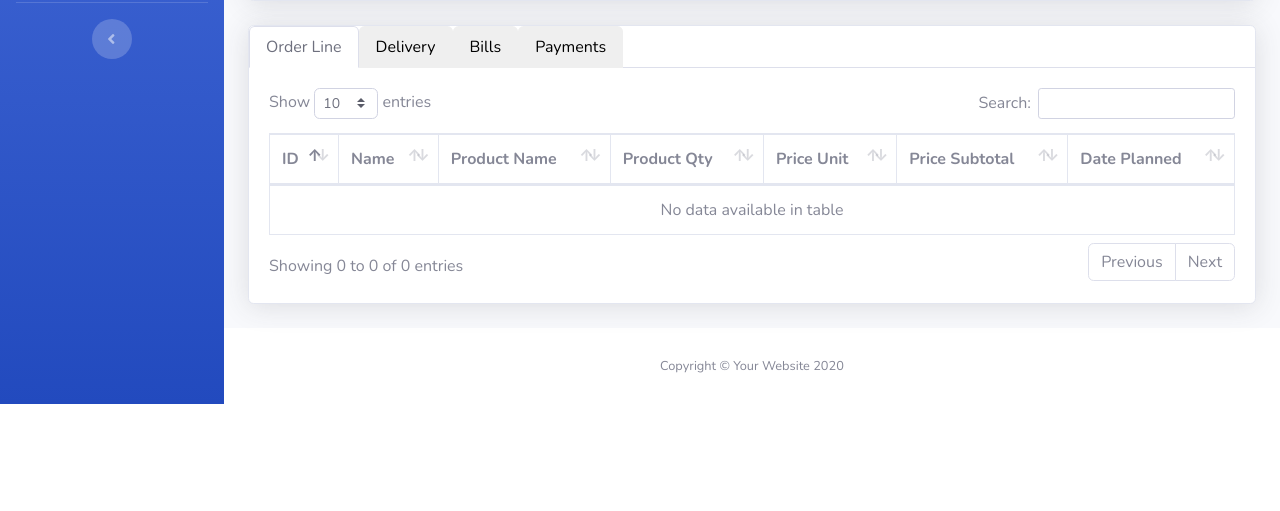
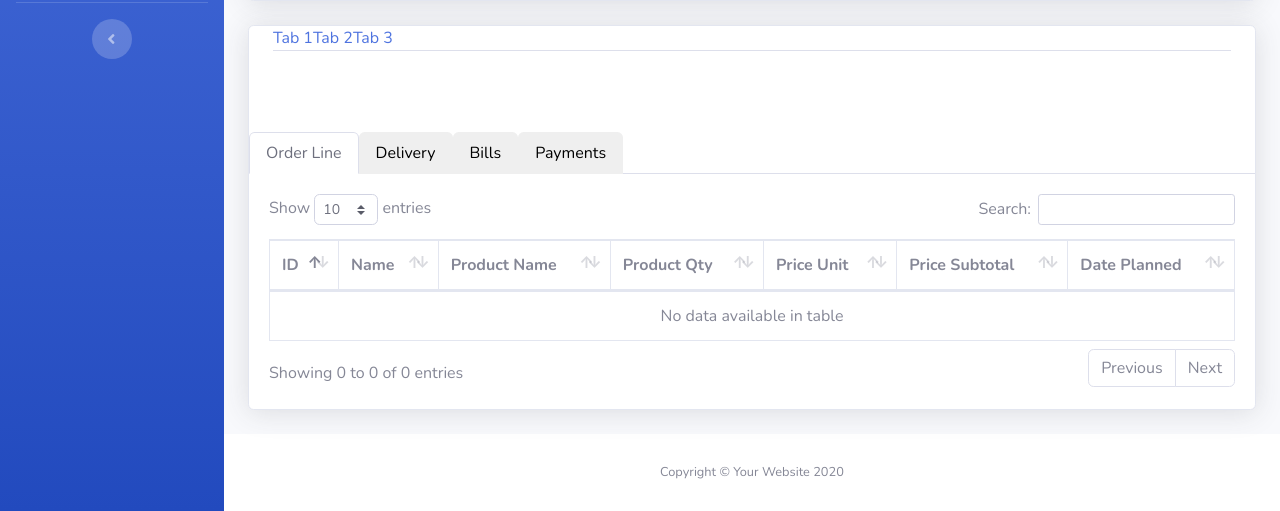
Before and after one commit to 07Owuor/vendor_portal, a Django app: template templates/home/po_detail.html in a window 1280 px wide. Shown: the part 526-1037 px from the top of the page. Before the commit the page ends 930 px from the top, so only its background shows below. Run offline with Django 4.2, Linux system fonts and the light colour scheme; the template is opened without the code that fills it, so the values that code supplies are empty; some libraries are stand-ins or nearby versions.

Commit message:
Updated Endpoint

```diff
--- a/home/views.py
+++ b/home/views.py
@@ -11,7 +11,7 @@
 
 po_response = requests.get("https://odoo.develop.saner.gy/purchase_custom/purchase_orders?partnerId=128628")
 
-invoice_response = requests.get('https://odoo.develop.saner.gy/purchase_custom/invoices?partnerId=128608')
+invoice_response = requests.get('https://odoo.develop.saner.gy/purchase_custom/invoices?partnerId=128628')
 
 payment_response = requests.get('https://odoo.develop.saner.gy/purchase_custom/payments?partnerId=128628')
 
@@ -21,7 +21,9 @@
     po_data = po_response.json()
     po_count = len(po_data["data"])
 
+    print(invoice_response.json())
     invoice_data = invoice_response.json()
+
     invoice_count = len(invoice_data["data"])
 
     payment_data = payment_response.json()
--- a/templates/home/po_detail.html
+++ b/templates/home/po_detail.html
@@ -70,6 +70,35 @@
 </div>
 <!-- DataTales Example -->
 <div class="card shadow mb-4">
+
+    <div class="container">
+  <ul class="nav nav-tabs">
+    <li class="active"><a data-toggle="tab" href="#tab1">Tab 1</a></li>
+    <li><a data-toggle="tab" href="#tab2">Tab 2</a></li>
+    <li><a data-toggle="tab" href="#tab3">Tab 3</a></li>
+  </ul>
+
+  <div class="tab-content">
+    <div id="tab1" class="tab-pane fade in active">
+      <h3>Tab 1 Content</h3>
+      <p>This is the content for Tab 1.</p>
+    </div>
+    <div id="tab2" class="tab-pane fade">
+      <h3>Tab 2 Content</h3>
+      <p>This is the content for Tab 2.</p>
+    </div>
+    <div id="tab3" class="tab-pane fade">
+      <h3>Tab 3 Content</h3>
+      <p>This is the content for Tab 3.</p>
+    </div>
+  </div>
+</div>
+
+
+
+
+
+
     <nav>
       <div class="nav nav-tabs" id="nav-tab" role="tablist">
         <button class="nav-link active" id="nav-orders-tab" data-bs-toggle="tab" data-bs-target="#nav-orders" type="button" role="tab" aria-controls="nav-orders" aria-selected="true">Order Line</button>
```
